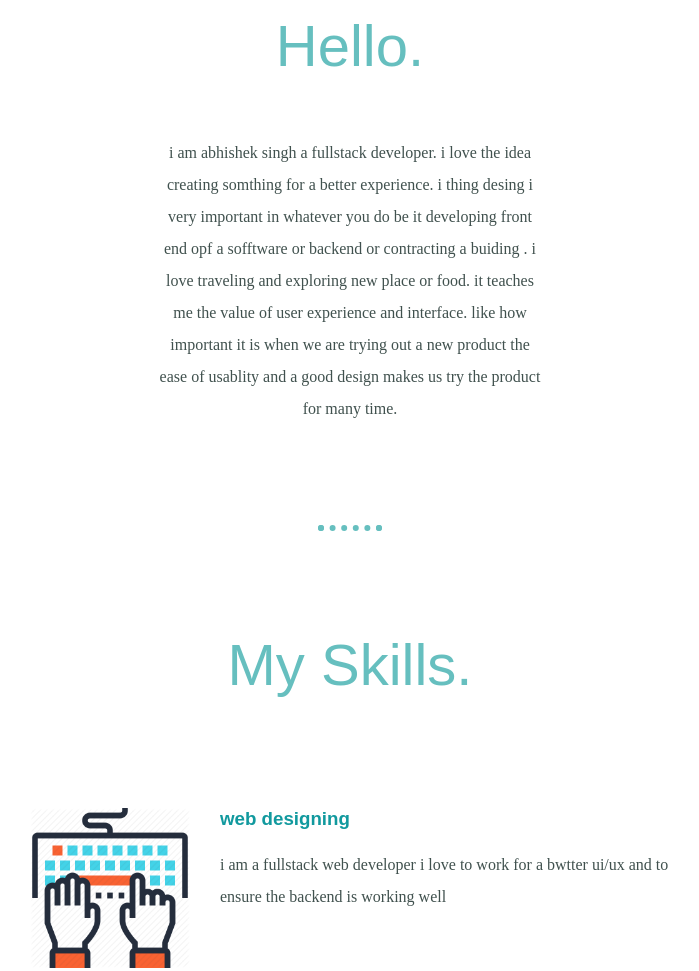
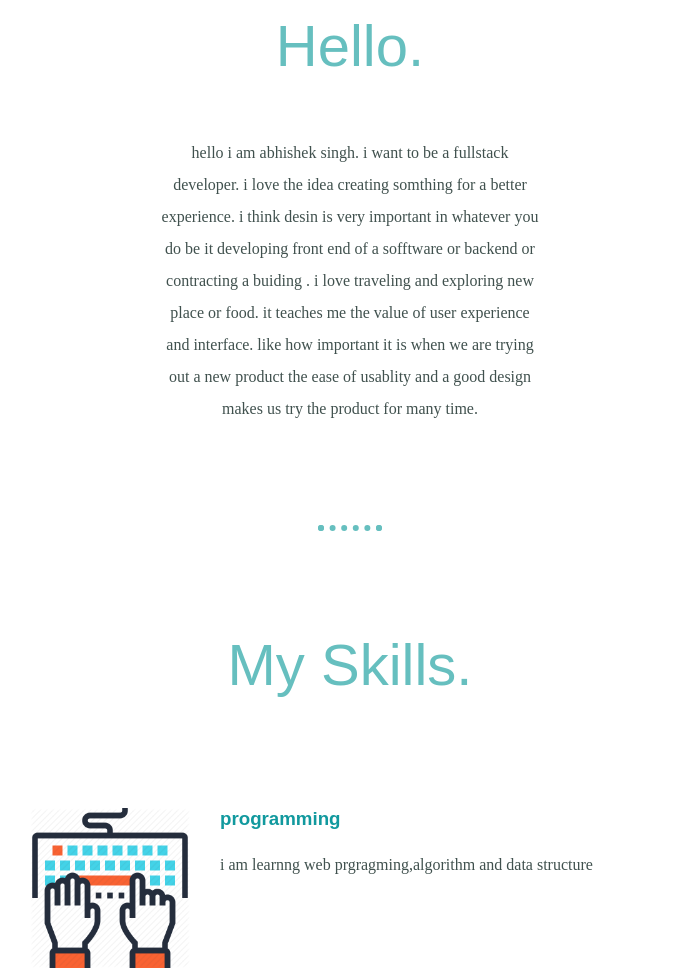
Before and after one commit to don-quixotee/cv, a plain HTML site: page index.html in a window 1280 px wide. Shown: the part 1020-1991 px from the top of the page, without its empty margins (290-989 px from the left). Drawn offline with Linux system fonts and the light colour scheme.

Commit message:
Update index.html

```diff
--- a/index.html
+++ b/index.html
@@ -18,8 +18,8 @@
         <div class="profile">
           <img src="images\joker.png" alt="joker">
            <h2>Hello.</h2>
-           <p class="into">i am abhishek singh a fullstack developer. i love the idea creating somthing for a better experience. i thing desing i very important
-            in whatever you do be it developing front end opf a sofftware or backend or contracting a buiding  . i love traveling and exploring
+           <p class="into">hello i  am abhishek singh. i want to be a fullstack developer. i love the idea creating somthing for a better experience. i think  desin is very important
+            in whatever you do be it developing front end of a sofftware or backend or contracting a buiding  . i love traveling and exploring
             new place or food. it teaches me the value of user experience and interface. like how important it is when we are trying out a new product
             the ease of usablity and a good design  makes us try the product for many time.</p>
           </div>
@@ -28,9 +28,8 @@
           <h2>My Skills.</h2>
           <div class="skill-row">
             <img class="code-img" src="images\code.png" alt="coding">
-            <h3>web designing</h3>
-            <p>i am a fullstack web developer i love to work for a bwtter ui/ux
-               and to ensure the backend is working well</p>
+            <h3>programming</h3>
+            <p>i am learnng web prgragming,algorithm and data structure</p>
           </div>
           <div class="skill-row">
              <img class="sale-img" src="images\sales.png" alt="sales">
```
